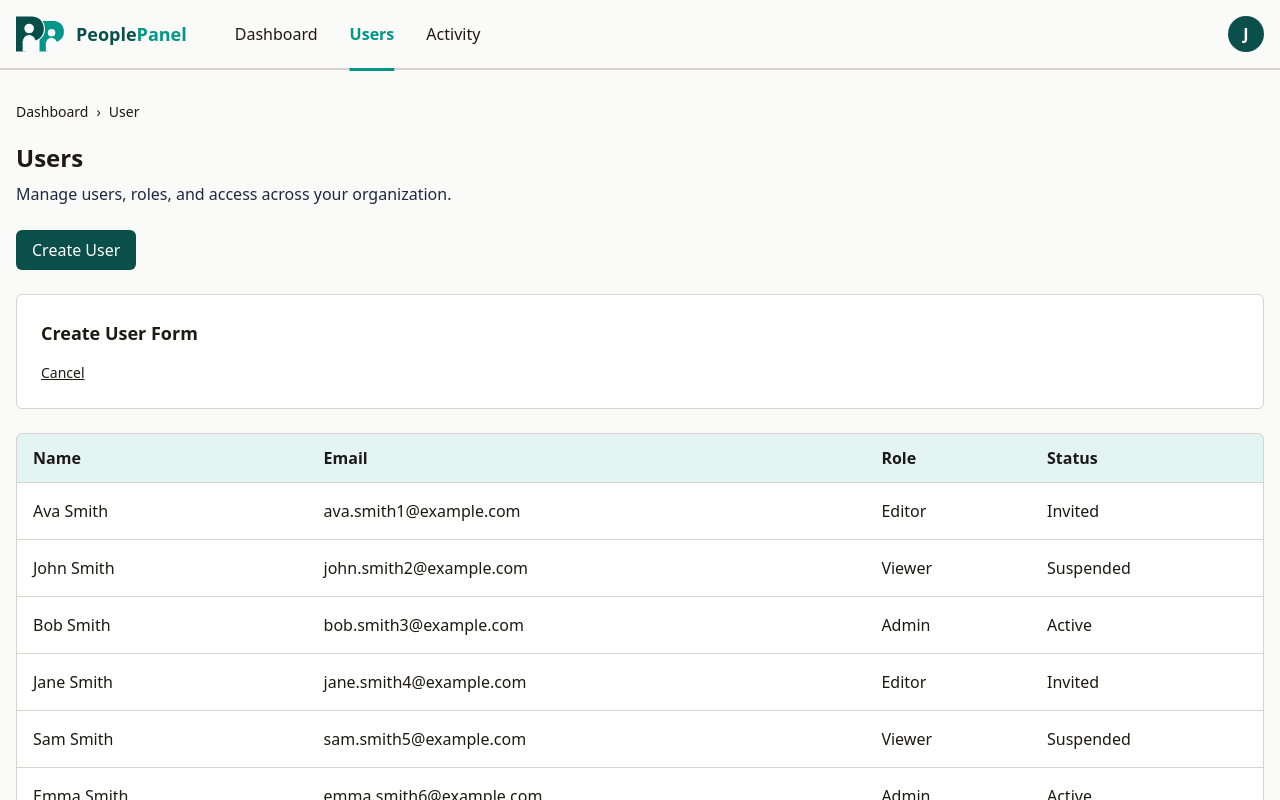
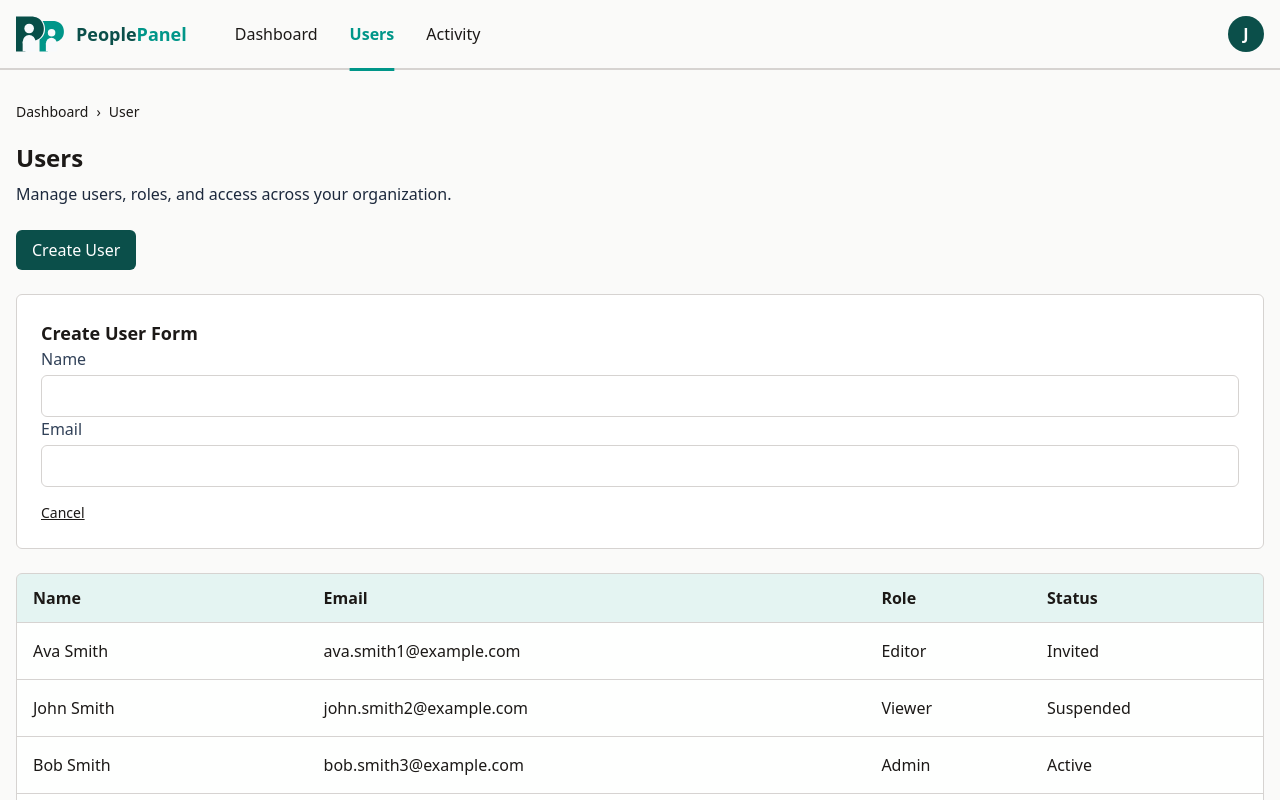
Before and after one commit to jossTripoli/people-panel, an Angular app: page /users in a window 1280 px wide. Both pictures are taken after a click on the button "Create User". Shown: the top 800 px of the page. Built offline with nearby package versions, Linux system fonts and the light colour scheme.

Commit message:
name and email form

```diff
--- a/src/app/user/user.html
+++ b/src/app/user/user.html
@@ -17,6 +17,26 @@
 @if (isCreating) {
   <div class="mt-6 rounded-md border border-divider bg-white p-6">
     <h2 class="text-lg font-semibold">Create User Form</h2>
+
+    <div>
+      <label for="name" class="text-slate-700 font-medium">Name</label>
+      <input
+        id="name"
+        type="text"
+        [(ngModel)]="newUser.name"
+        class="mt-1 w-full rounded-md border border-divider px-3 py-2"
+      />
+    </div>
+
+    <div>
+      <label for="email" class="text-slate-700 font-medium">Email</label>
+      <input
+        id="email"
+        type="email"
+        [(ngModel)]="newUser.email"
+        class="mt-1 w-full rounded-md border border-divider px-3 py-2"
+      />
+    </div>
 
     <button
       type="button"
--- a/src/app/user/user.ts
+++ b/src/app/user/user.ts
@@ -2,9 +2,10 @@ import { Component, inject } from '@angular/core';
 import { Breadcrumb, BreadcrumbItem } from '../breadcrumb/breadcrumb';
 import { UsersApi } from '../features/users/users-api';
 import { ApiError } from '../features/users/api-response';
+import { FormsModule } from '@angular/forms';
 
 @Component({
-  imports: [Breadcrumb],
+  imports: [Breadcrumb, FormsModule],
   selector: 'app-user',
   templateUrl: './user.html',
 })
@@ -21,6 +22,14 @@ export class User {
 
   // to control wether the creation form is shown
   isCreating = false;
+
+  // creates the newUser class which defines the data model reflected in the form.
+  newUser = {
+    name: '',
+    email: '',
+    role: 'Viewer',
+    status: 'Active',
+  };
 
   // testing the api routes
   constructor() {
```
